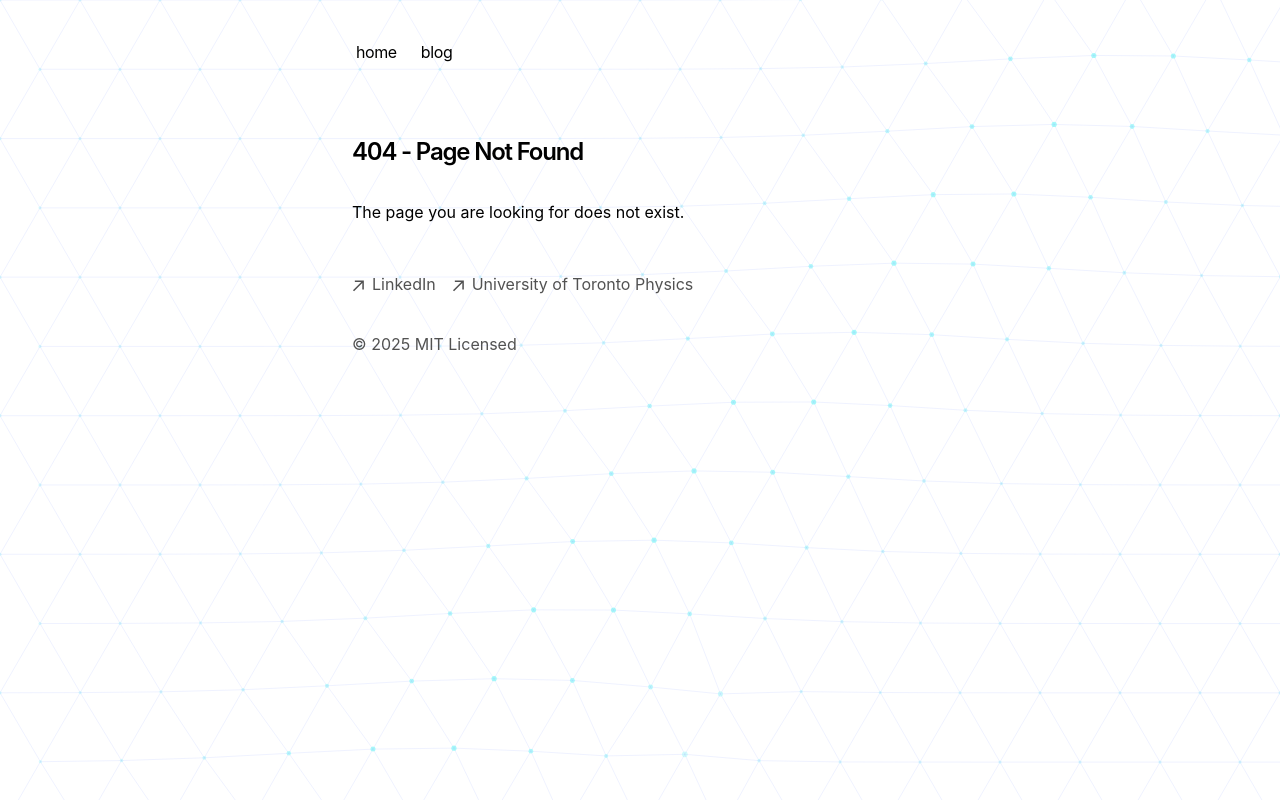
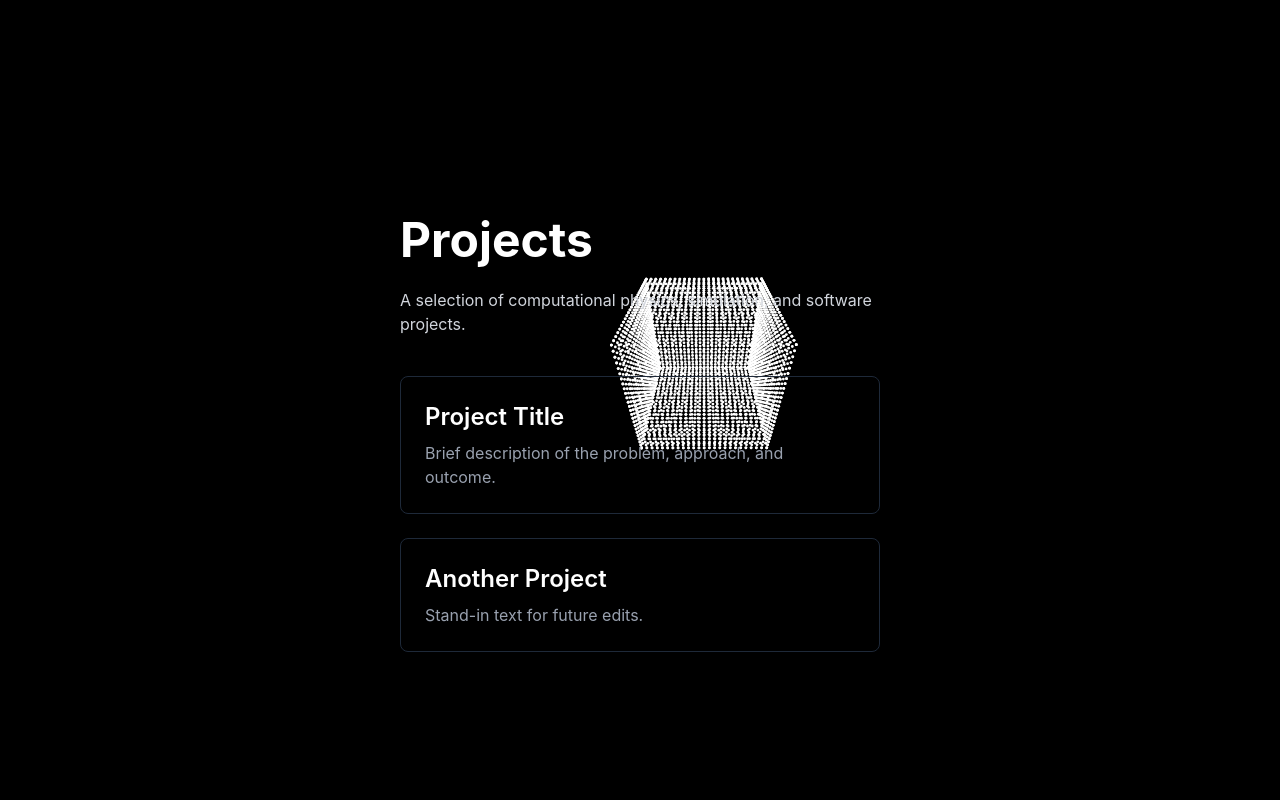
Before and after one commit to Jadenthealmighty/jaden-portfolio-v1, a Next.js app: page /projects in a window 1280 px wide. Before the commit this address had no page. Shown: the top 800 px of the page. Built offline with nearby package versions, Linux system fonts and the light colour scheme.

Commit message:
adding projects section

```diff
--- /dev/null
+++ b/app/components/CubeBackground.tsx
@@ -0,0 +1,104 @@
+"use client";
+
+import { useEffect, useRef } from "react";
+
+type Vec3 = {
+  x: number;
+  y: number;
+  z: number;
+};
+
+export default function CubeBackground() {
+  const canvasRef = useRef<HTMLCanvasElement | null>(null);
+  const startTime = useRef(performance.now());
+
+  const points = useRef<Vec3[]>([]);
+
+  useEffect(() => {
+    const canvas = canvasRef.current!;
+    const ctx = canvas.getContext("2d")!;
+    const DPR = window.devicePixelRatio || 1;
+
+    function resize() {
+      canvas.width = window.innerWidth * DPR;
+      canvas.height = window.innerHeight * DPR;
+      canvas.style.width = "100%";
+      canvas.style.height = "100%";
+      ctx.setTransform(DPR, 0, 0, DPR, 0, 0);
+    }
+
+    function generateCubePoints() {
+      const pts: Vec3[] = [];
+      const N = 25; // per edge
+      const s = 1;
+
+      const lin = (i: number) => -s + (2 * s * i) / (N - 1);
+
+      for (let i = 0; i < N; i++) {
+        for (let j = 0; j < N; j++) {
+          const a = lin(i);
+          const b = lin(j);
+
+          pts.push({ x: a, y: b, z: -s });
+          pts.push({ x: a, y: b, z: s });
+          pts.push({ x: a, y: -s, z: b });
+          pts.push({ x: a, y: s, z: b });
+          pts.push({ x: -s, y: a, z: b });
+          pts.push({ x: s, y: a, z: b });
+        }
+      }
+
+      points.current = pts;
+    }
+
+    function project(p: Vec3) {
+      const d = 4;
+      const scale = 240;
+      return {
+        x: (p.x / (p.z + d)) * scale + window.innerWidth * 0.55,
+        y: (p.y / (p.z + d)) * scale + window.innerHeight * 0.45,
+      };
+    }
+
+    function draw(time: number) {
+      ctx.clearRect(0, 0, canvas.width, canvas.height);
+      ctx.fillStyle = "black";
+      ctx.fillRect(0, 0, canvas.width, canvas.height);
+
+      const t = (time - startTime.current) * 0.0004;
+      const cx = Math.cos(t);
+      const sx = Math.sin(t);
+      const cy = Math.cos(t * 0.7);
+      const sy = Math.sin(t * 0.7);
+
+      ctx.fillStyle = "white";
+
+      for (const p of points.current) {
+        // rotate Y
+        let x = cy * p.x + sy * p.z;
+        let z = -sy * p.x + cy * p.z;
+
+        // rotate X
+        let y = cx * p.y - sx * z;
+        z = sx * p.y + cx * z;
+
+        const proj = project({ x, y, z });
+
+        ctx.beginPath();
+        ctx.arc(proj.x, proj.y, 1.4, 0, Math.PI * 2);
+        ctx.fill();
+      }
+
+      requestAnimationFrame(draw);
+    }
+
+    resize();
+    generateCubePoints();
+    requestAnimationFrame(draw);
+
+    window.addEventListener("resize", resize);
+    return () => window.removeEventListener("resize", resize);
+  }, []);
+
+  return <canvas ref={canvasRef} className="fixed inset-0 -z-10" />;
+}
--- a/app/components/InteractiveBackground.tsx
+++ b/app/components/InteractiveBackground.tsx
@@ -171,8 +171,8 @@ export default function InteractiveBackground() {
         n.xt = x;
         n.yt = y;
 
-        const radius = Math.min(1.6 + mouseT * 2.8 + waveAmp * 1 + ballT * 1.8, 4.4);
-        const alpha = 0.25 + mouseT * 0.6 + waveAmp * 0.4;
+        const radius = Math.min(1.6 + mouseT * 2.8 + waveAmp * 1 + ballT * 2.8, 4.4);
+        const alpha = 0.25 + mouseT * 0.6 + waveAmp * 0.4 + ballT * 0.4;
 
         ctx.beginPath();
         ctx.arc(x, y, radius, 0, Math.PI * 2);
--- a/app/components/nav.tsx
+++ b/app/components/nav.tsx
@@ -7,6 +7,9 @@ const navItems = {
   '/blog': {
     name: 'blog',
   },
+  '/projects':{
+    name: 'projects'
+  }
 }
 
 export function Navbar() {
--- /dev/null
+++ b/app/projects/layout.tsx
@@ -0,0 +1,14 @@
+import CubeBackground from "app/components/CubeBackground";
+
+export default function ProjectsLayout({
+  children,
+}: {
+  children: React.ReactNode;
+}) {
+  return (
+    <section className="relative min-h-screen text-white">
+      <CubeBackground />
+      {children}
+    </section>
+  );
+}
--- /dev/null
+++ b/app/projects/page.tsx
@@ -0,0 +1,27 @@
+export default function ProjectsPage() {
+    return (
+      <main className="relative z-10 px-12 py-20 max-w-4xl">
+        <h1 className="text-5xl font-bold mb-6">Projects</h1>
+
+        <p className="text-gray-300 mb-10">
+          A selection of computational physics, simulation, and software projects.
+        </p>
+
+        <div className="space-y-6">
+          <div className="border border-gray-800 rounded-lg p-6">
+            <h2 className="text-2xl font-semibold">Project Title</h2>
+            <p className="text-gray-400 mt-2">
+              Brief description of the problem, approach, and outcome.
+            </p>
+          </div>
+
+          <div className="border border-gray-800 rounded-lg p-6">
+            <h2 className="text-2xl font-semibold">Another Project</h2>
+            <p className="text-gray-400 mt-2">
+              Stand-in text for future edits.
+            </p>
+          </div>
+        </div>
+      </main>
+    );
+  }
```
